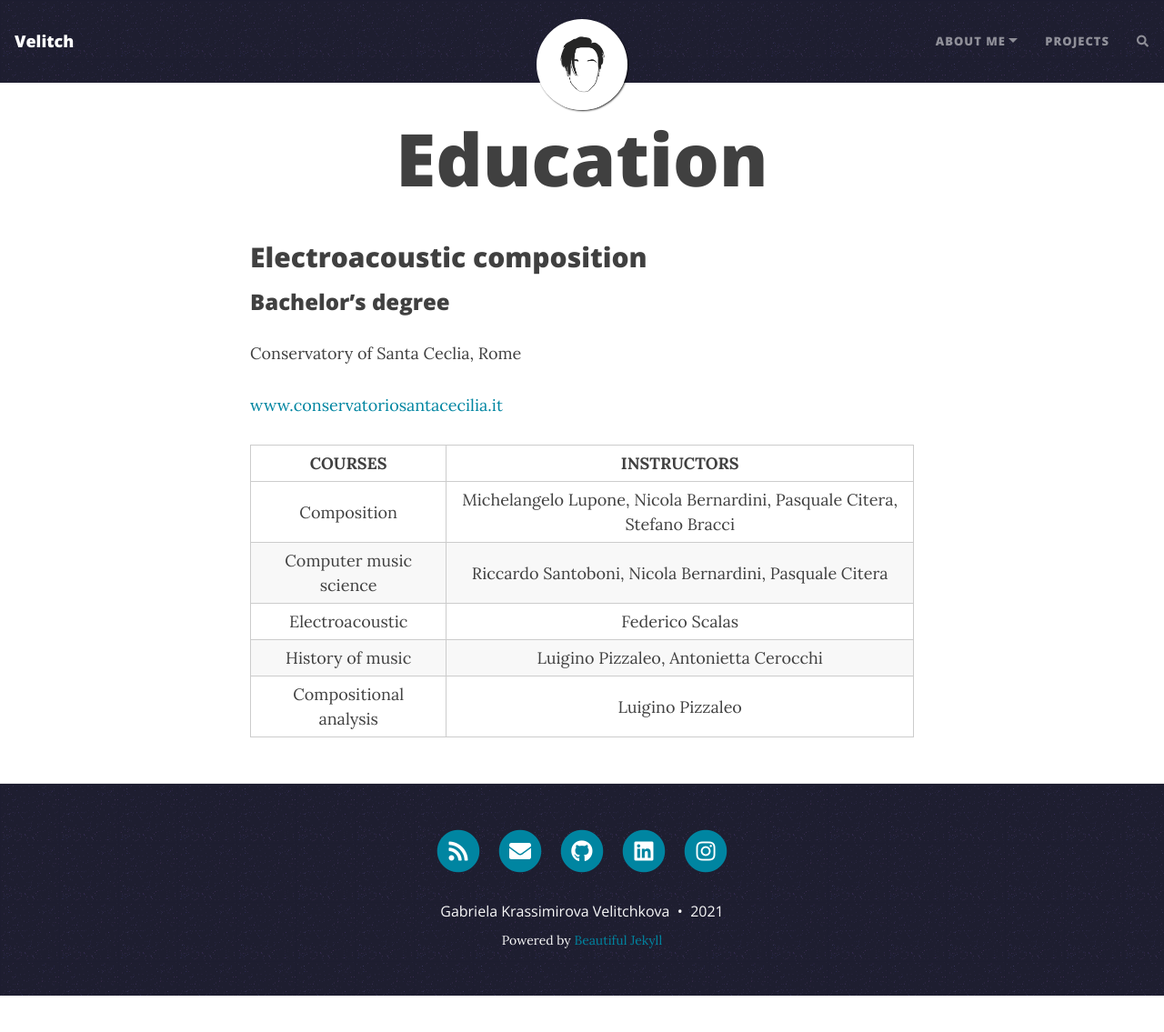
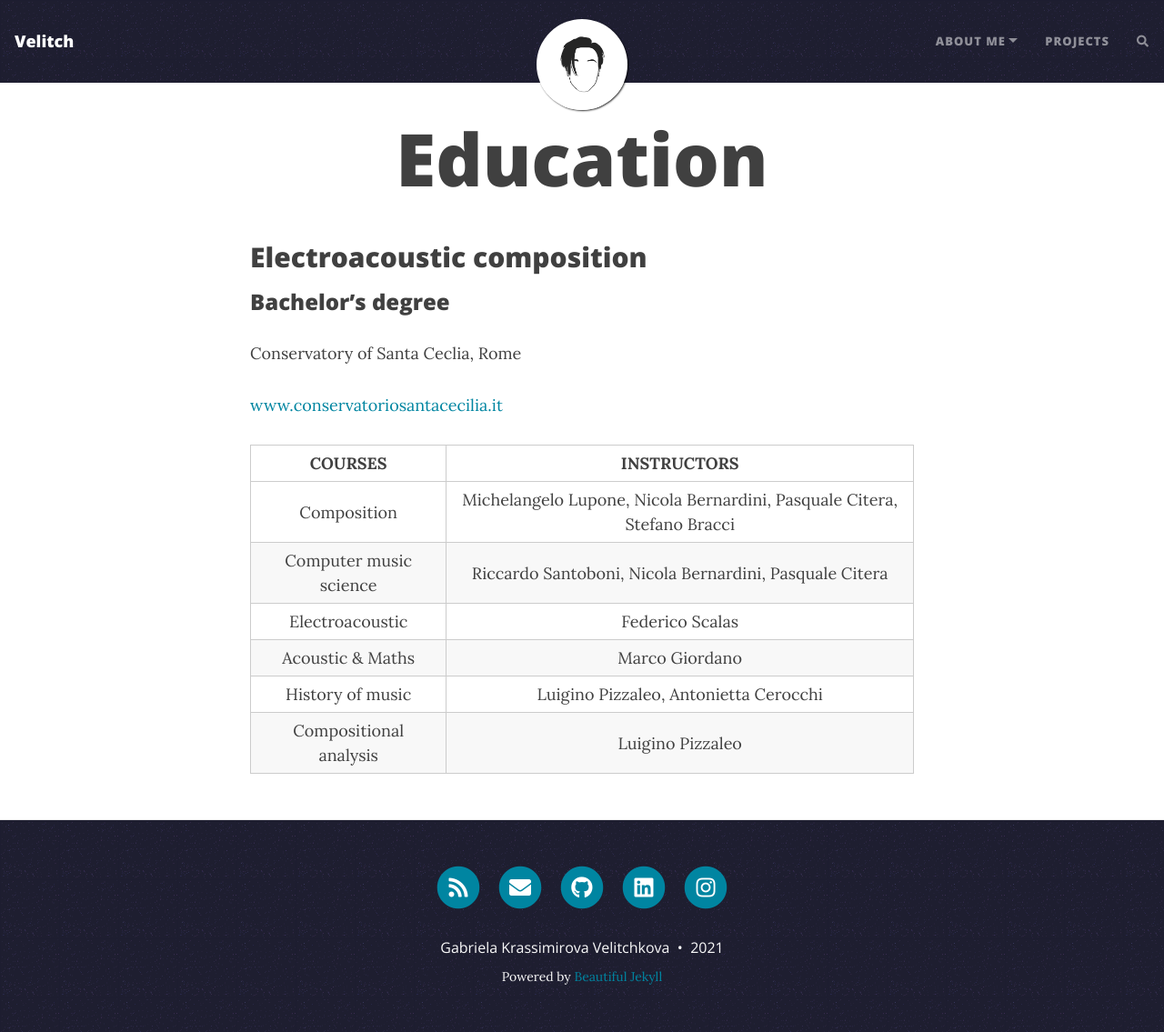
Before and after one commit to Velitch/velitch, a Jekyll site: the page built from pages/Education.md, in a window 1280 px wide and 1135 px high. Shown: the whole window at 91% size. Built offline with Jekyll 4.4.1, drawn with Linux system fonts in a browser that asks for light colours; nearby versions of some CDN libraries; comment, search, counter and statistics services are not loaded.

Commit message:
Update Education.md

```diff
--- a/pages/Education.md
+++ b/pages/Education.md
@@ -17,5 +17,6 @@ Conservatory of Santa Ceclia, Rome
 |Composition|Michelangelo Lupone, Nicola Bernardini, Pasquale Citera, Stefano Bracci|
 |Computer music science|Riccardo Santoboni, Nicola Bernardini, Pasquale Citera|
 |Electroacoustic|Federico Scalas|
+|Acoustic & Maths|Marco Giordano|
 |History of music|Luigino Pizzaleo, Antonietta Cerocchi|
 |Compositional analysis|Luigino Pizzaleo|
```
